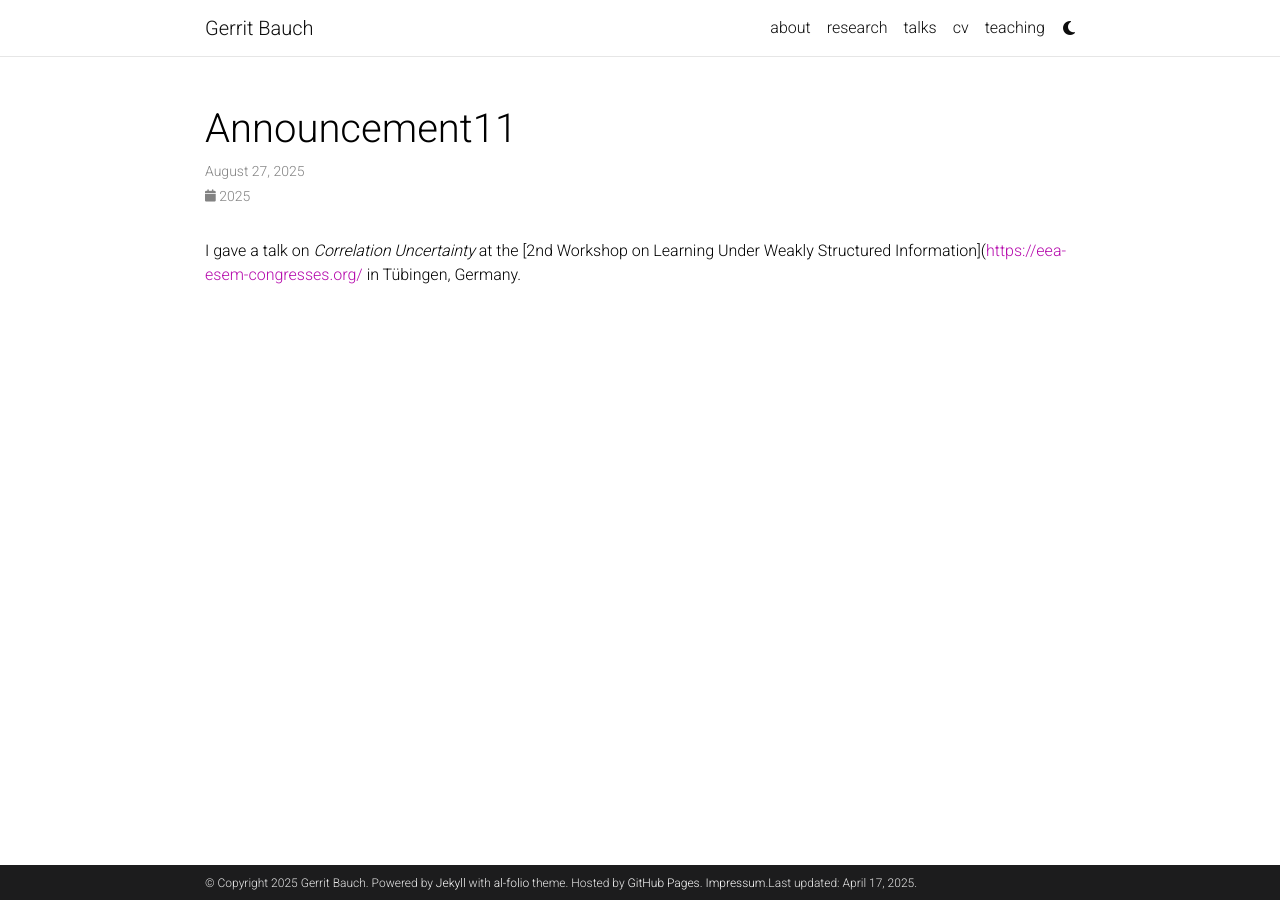
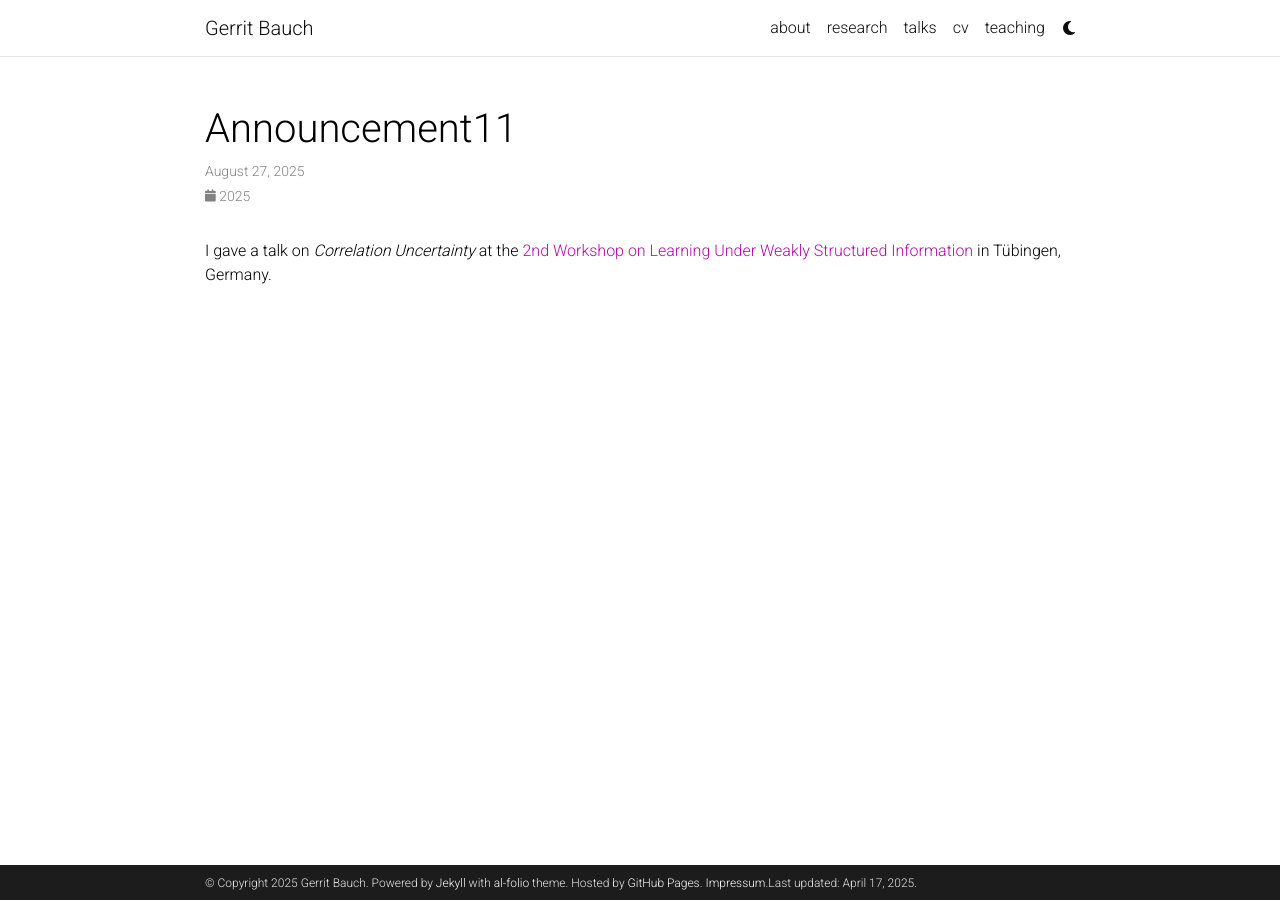
Before and after one commit to gbauch/gbauch.github.io, a Jekyll site: the page built from _news/announcement11.md, in a window 1280 px wide. Built offline with Jekyll 4.4.1, drawn with Linux system fonts in a browser that asks for light colours; full-size pictures stand in for the smaller copies a plugin makes; comment, search, counter and statistics services are not loaded; a style sheet for code colours, icons or effects is not loaded; some of the changed lines change nothing that is shown.

Commit message:
Update announcement11.md

```diff
--- a/_news/announcement11.md
+++ b/_news/announcement11.md
@@ -5,4 +5,4 @@ inline: true
 related_posts: false
 ---
 
-I gave a talk on *Correlation Uncertainty* at the [2nd Workshop on Learning Under Weakly Structured Information]([https://eea-esem-congresses.org/](https://fm.ls/luwsi2025) in Tübingen, Germany.
+I gave a talk on *Correlation Uncertainty* at the [2nd Workshop on Learning Under Weakly Structured Information](https://fm.ls/luwsi2025) in Tübingen, Germany.
```
